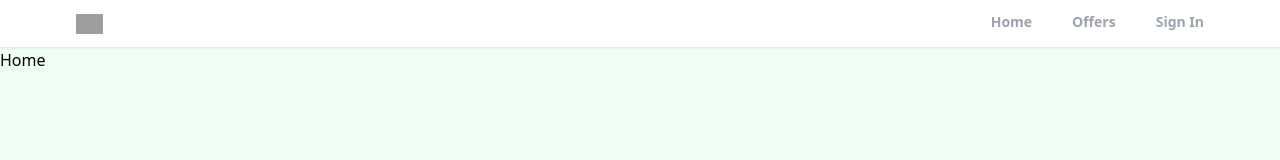
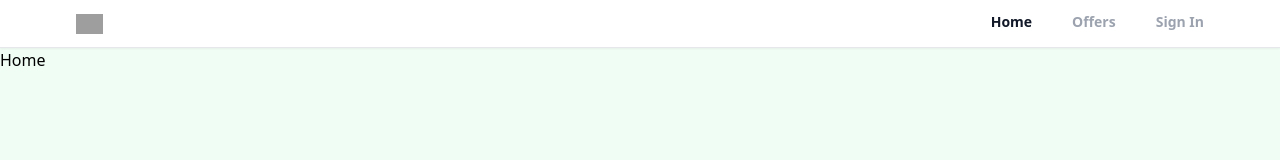
Before and after one commit to SuRiRONHeaRt/real-tor, a React (Vite) app: page / in a window 1280 px wide. Shown: the top 160 px of the page. Built offline with nearby package versions, Linux system fonts and the light colour scheme; grey boxes are pictures that could not be loaded.

Commit message:
Fixed Tailwind css color error in Header.tsx

```diff
--- a/src/components/Header.tsx
+++ b/src/components/Header.tsx
@@ -24,7 +24,7 @@ const Header = () => {
             <li
               className={`cursor-pointer py-3 text-sm font-semibold text-gray-400 border-b-[3px]
               border-b-transparent ${
-                pathMatchRoute("/") && "text-black border-b-red-500"
+                pathMatchRoute("/") && "text-gray-900 border-b-red-600"
               }`}
               onClick={() => navigate("/")}
             >
@@ -33,7 +33,7 @@ const Header = () => {
             <li
               className={`cursor-pointer py-3 text-sm font-semibold text-gray-400 border-b-[3px]
               border-b-transparent ${
-                pathMatchRoute("/offers") && "text-black border-b-red-500"
+                pathMatchRoute("/offers") && "text-gray-900 border-b-red-600"
               }`}
               onClick={() => navigate("/offers")}
             >
@@ -42,7 +42,7 @@ const Header = () => {
             <li
               className={`cursor-pointer py-3 text-sm font-semibold text-gray-400 border-b-[3px]
               border-b-transparent ${
-                pathMatchRoute("/sign-in") && "text-black border-b-red-500"
+                pathMatchRoute("/sign-in") && "text-gray-900 border-b-red-600"
               }`}
               onClick={() => navigate("/sign-in")}
             >
```
